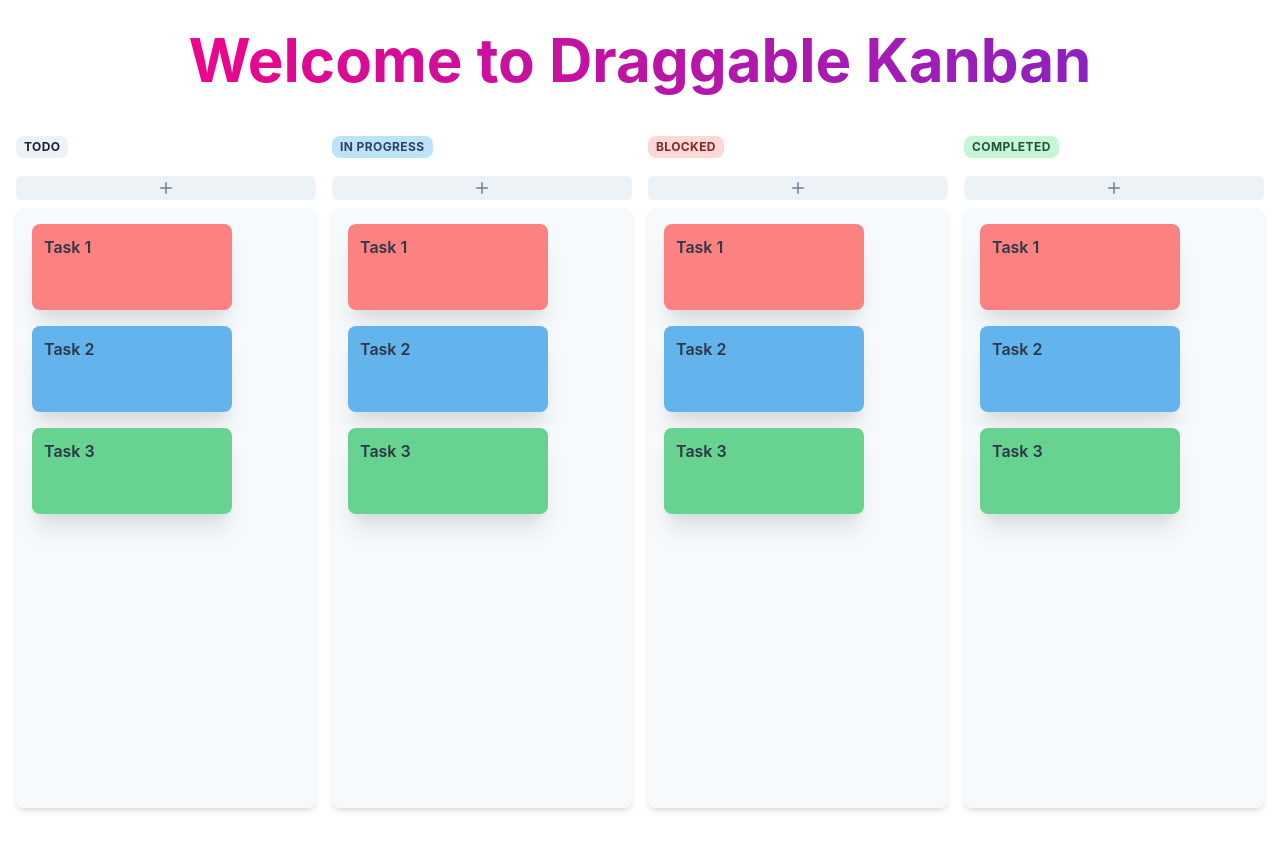
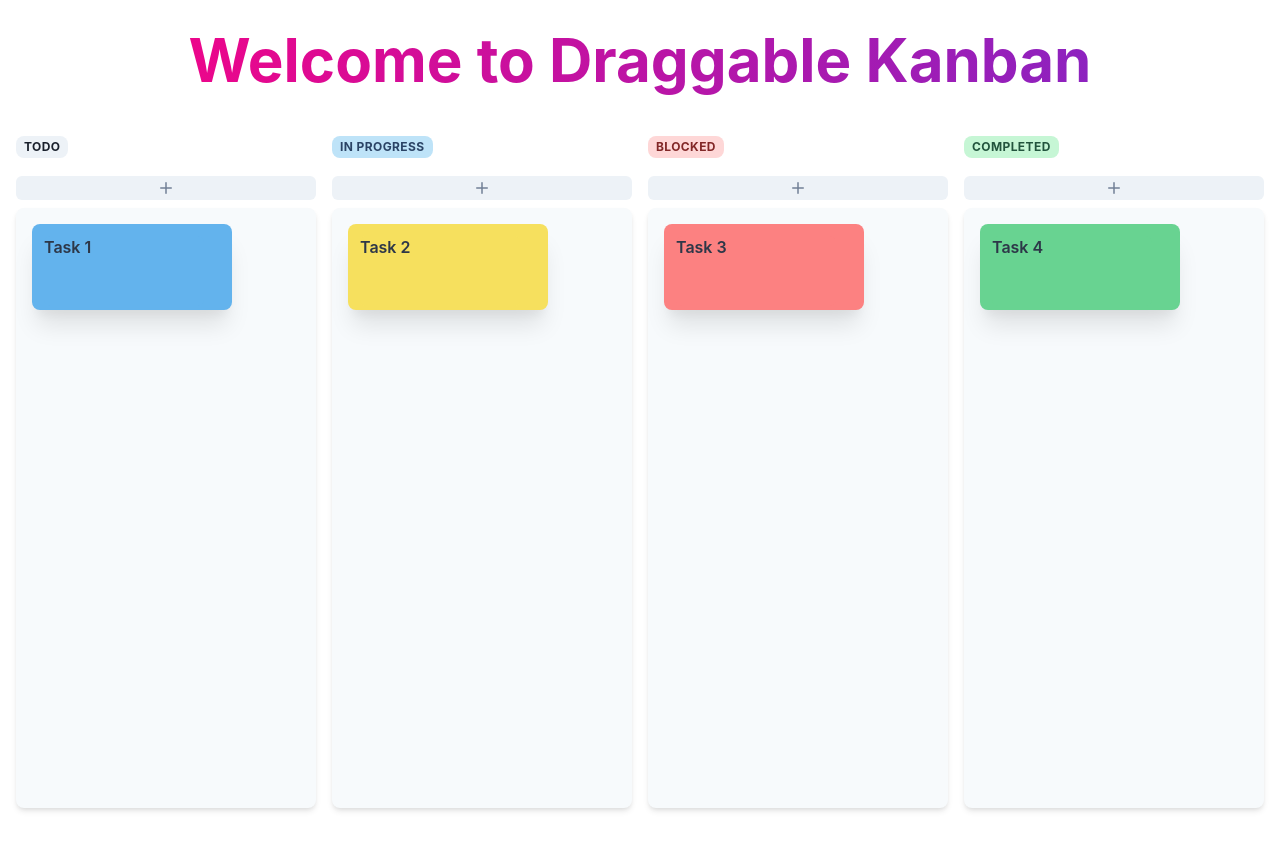
Before and after one commit to JunaidKhan444/draggable-kanban-board, a React (Vite) app: page / in a window 1280 px wide. Built offline with nearby package versions, Linux system fonts and the light colour scheme.

Commit message:
Adding Tasks Completed

```diff
--- a/src/components/Column.tsx
+++ b/src/components/Column.tsx
@@ -1,4 +1,4 @@
-import React from "react";
+
 import { AddIcon } from "@chakra-ui/icons";
 import {
     Badge,
@@ -9,8 +9,8 @@ import {
     useColorModeValue
 } from "@chakra-ui/react";
 import { ColumnType } from "../utils/enums";
-import { TaskModel } from "../utils/models"
 import Task from "./Task";
+import useColumnTasks from "../hooks/useColumnTasks";
 
 const ColumnColorScheme: Record<ColumnType, string> = {
     Todo: "gray",
@@ -19,29 +19,31 @@ const ColumnColorScheme: Record<ColumnType, string> = {
     Completed: "green"
 };
 
-const mockTest: TaskModel[] = [
-    {
-        id: "1",
-        title: "Task 1",
-        column: ColumnType.TO_DO,
-        color: "red.300"
-    },
-    {
-        id: "2",
-        title: "Task 2",
-        column: ColumnType.TO_DO,
-        color: "blue.300"
-    },
-    {
-        id: "3",
-        title: "Task 3",
-        column: ColumnType.TO_DO,
-        color: "green.300"
-    },
-];
+// const mockTest: TaskModel[] = [
+//     {
+//         id: "1",
+//         title: "Task 1",
+//         column: ColumnType.TO_DO,
+//         color: "red.300"
+//     },
+//     {
+//         id: "2",
+//         title: "Task 2",
+//         column: ColumnType.TO_DO,
+//         color: "blue.300"
+//     },
+//     {
+//         id: "3",
+//         title: "Task 3",
+//         column: ColumnType.TO_DO,
+//         color: "green.300"
+//     },
+// ];
 
 const Column = ({ column }: { column: ColumnType }) => {
-    const ColumnTasks = mockTest.map((task, index) => (
+    const { tasks, addEmptyTask } = useColumnTasks(column);
+
+    const ColumnTasks = tasks.map((task, index) => (
         <Task key={task.id} task={task} index={index} />
     ));
     return (
@@ -67,6 +69,7 @@ const Column = ({ column }: { column: ColumnType }) => {
                 colorScheme="black"
                 aria-label="add-task"
                 icon={<AddIcon />}
+                onClick={addEmptyTask}
             />
             <Stack
                 direction={{ base: "row", md: "column" }}
--- a/src/hooks/useColumnTask.ts
+++ b/src/hooks/useColumnTasks.ts
@@ -1,12 +1,13 @@
 import React from "react";
 import { v4 as uuidv4 } from "uuid";
 import { ColumnType } from "../utils/enums";
+import { pickChakraRandomColor } from "../utils/helpers";
 import { TaskModel } from "../utils/models";
 import useTaskCollection from "./useTaskCollection";
 
 const MAX_TASK_PER_COLUMN = 100;
 
-const useColumnTask = (column: ColumnType) => {
+const useColumnTasks = (column: ColumnType) => {
     const [tasks, setTasks] = useTaskCollection();
 
     const addEmptyTask = React.useCallback(() => {
@@ -30,6 +31,11 @@ const useColumnTask = (column: ColumnType) => {
             };
         });
     }, [column, setTasks]);
+
+    return {
+        tasks: tasks[column],
+        addEmptyTask,
+    };
 }
 
-export default useColumnTask
+export default useColumnTasks;
```
